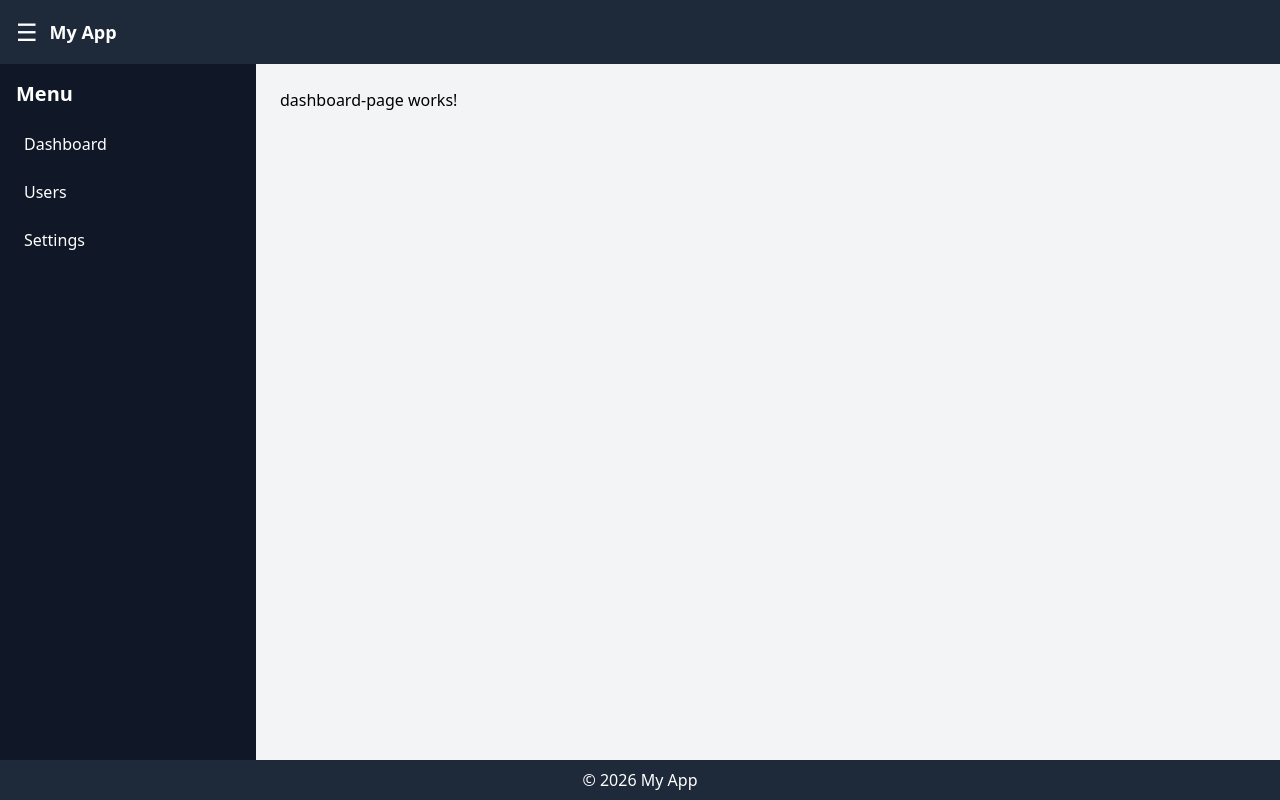
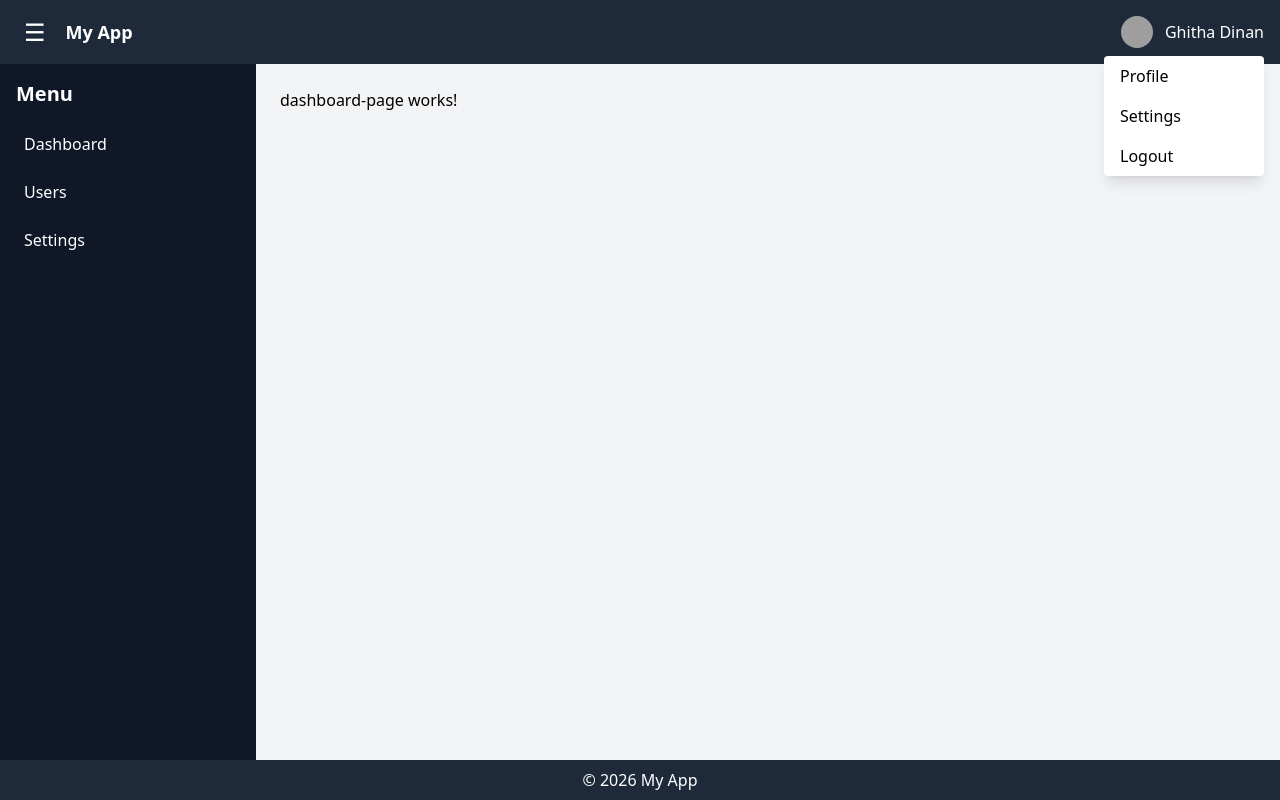
Before and after one commit to ghithadinan/angular21, an Angular app: page / in a window 1280 px wide. Built offline with nearby package versions, Linux system fonts and the light colour scheme; grey boxes are pictures that could not be loaded.

Commit message:
page fixing

```diff
--- a/src/app/app.html
+++ b/src/app/app.html
@@ -1,13 +1,48 @@
 <div class="flex flex-col h-screen">
 
   <!-- HEADER -->
-  <header class="bg-gray-800 text-white flex items-center px-4 h-16 relative z-100">
-    <button
-      (click)="toggleSidebar()"
-      class="text-white text-2xl cursor-pointer hover:text-gray-300 transition">
-      ☰
-    </button>
-    <h1 class="font-bold text-lg ml-3">My App</h1>
+  <header class="bg-gray-800 text-white flex items-center justify-between px-4 h-16 relative z-100">
+
+    <!-- LEFT -->
+    <div class="flex items-center">
+      <button
+        (click)="toggleSidebar()"
+        class="text-white text-2xl cursor-pointer
+         hover:bg-gray-700 active:scale-95
+         px-2 py-1 rounded transition">
+        ☰
+      </button>
+      <h1 class="font-bold text-lg ml-3">My App</h1>
+    </div>
+
+    <!-- RIGHT -->
+    <div class="relative" #menuRef>
+
+      <!-- BUTTON -->
+      <div
+        (click)="toggleUserMenu($event)"
+        class="flex items-center space-x-3 cursor-pointer">
+        <img src="https://i.pravatar.cc/40" class="w-8 h-8 rounded-full" alt="">
+        <span class="hidden md:block">Ghitha Dinan</span>
+      </div>
+
+      <!-- DROPDOWN -->
+      <div
+        class="absolute right-0 mt-2 w-40 bg-white text-black rounded shadow-lg z-200
+           transition-all duration-200"
+        [class.opacity-100]="isUserMenuOpen"
+        [class.opacity-0]="!isUserMenuOpen"
+        [class.pointer-events-auto]="isUserMenuOpen"
+        [class.pointer-events-none]="!isUserMenuOpen">
+
+        <a class="block px-4 py-2 hover:bg-gray-100 cursor-pointer">Profile</a>
+        <a class="block px-4 py-2 hover:bg-gray-100 cursor-pointer">Settings</a>
+        <a class="block px-4 py-2 hover:bg-gray-100 cursor-pointer">Logout</a>
+
+      </div>
+
+    </div>
+
   </header>
 
   <!-- BODY -->
--- a/src/app/app.ts
+++ b/src/app/app.ts
@@ -1,4 +1,12 @@
-import { Component, Inject, OnInit, PLATFORM_ID } from '@angular/core';
+import {
+  Component,
+  ElementRef,
+  HostListener,
+  Inject,
+  OnInit,
+  PLATFORM_ID,
+  ViewChild,
+} from '@angular/core';
 import { isPlatformBrowser } from '@angular/common';
 import { RouterLink, RouterOutlet } from '@angular/router';
 
@@ -10,8 +18,10 @@ import { RouterLink, RouterOutlet } from '@angular/router';
   styleUrls: ['./app.css'],
 })
 export class AppComponent implements OnInit {
-  isSidebarOpen = true;
-  isMobile = false;
+  protected isSidebarOpen = true;
+  protected isMobile = false;
+  protected isUserMenuOpen = false;
+  @ViewChild('menuRef') menuRef!: ElementRef;
 
   constructor(@Inject(PLATFORM_ID) private platformId: Object) {}
 
@@ -35,4 +45,16 @@ export class AppComponent implements OnInit {
       }
     }
   }
+
+  toggleUserMenu(event: Event) {
+    event.stopPropagation();
+    this.isUserMenuOpen = !this.isUserMenuOpen;
+  }
+
+  @HostListener('document:click', ['$event'])
+  onClickOutside(event: Event) {
+    if (!this.menuRef?.nativeElement.contains(event.target)) {
+      this.isUserMenuOpen = false;
+    }
+  }
 }
--- a/src/index.html
+++ b/src/index.html
@@ -2,12 +2,12 @@
 <html lang="en">
 <head>
   <meta charset="utf-8">
-  <title>Angular21</title>
+  <title>Angular 21</title>
   <base href="/">
   <meta name="viewport" content="width=device-width, initial-scale=1">
   <link rel="icon" type="image/x-icon" href="favicon.ico">
 </head>
 <body>
-  <app-root></app-root>
+<app-root></app-root>
 </body>
 </html>
```
